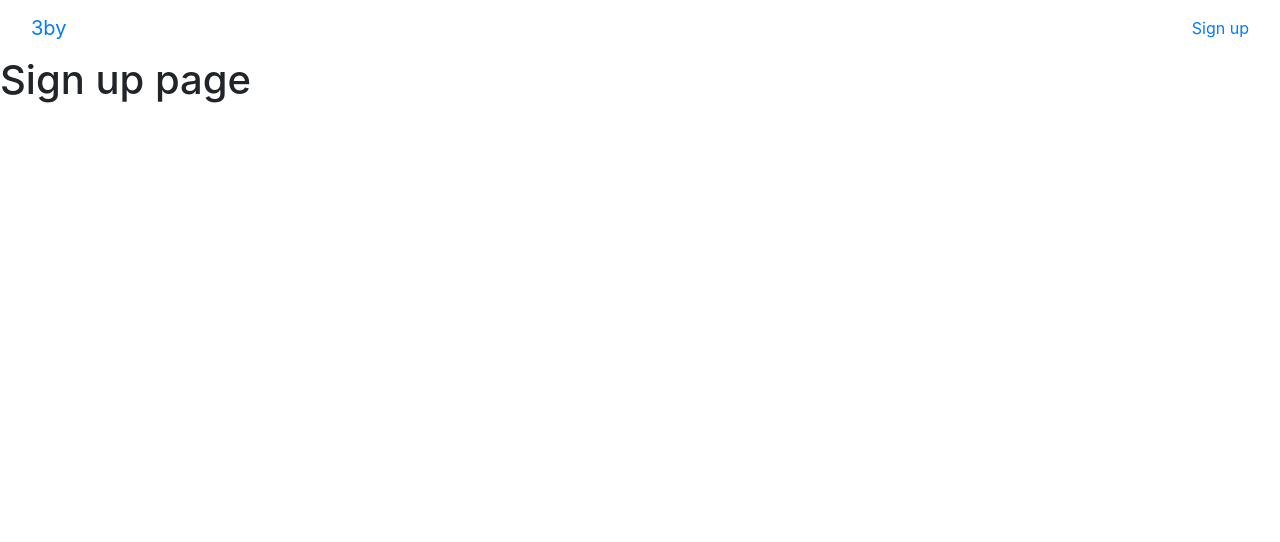
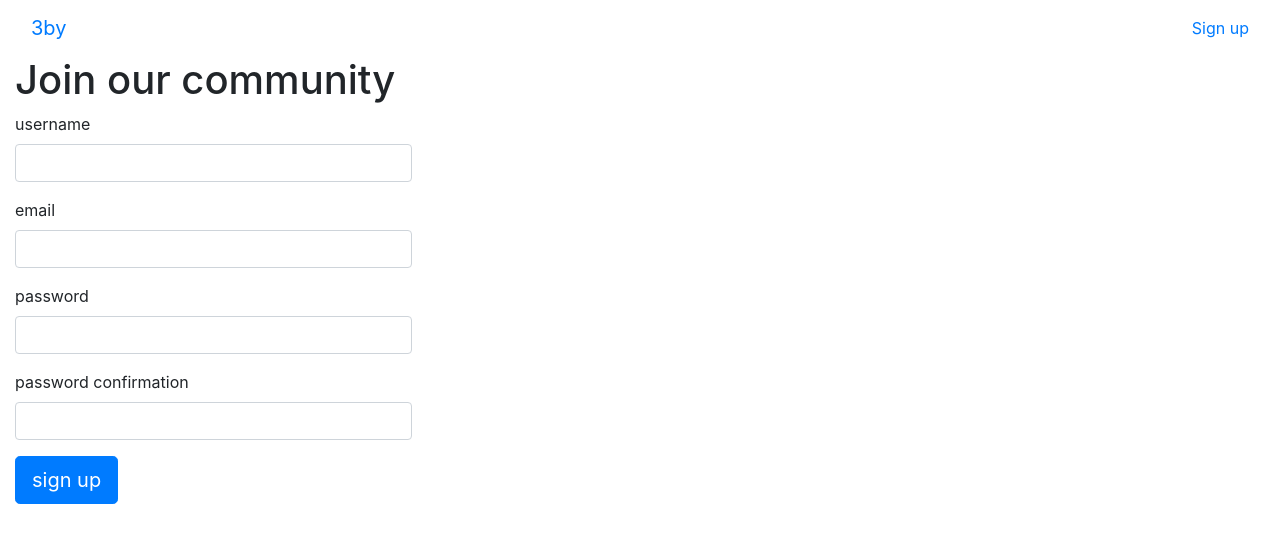
Before and after one commit to afre92/3by_web, a React (Create React App) app: page /signup in a window 1280 px wide. Shown: the top 542 px of the page. Built offline with nearby package versions, Linux system fonts and the light colour scheme.

Commit message:
sign form added

```diff
--- /dev/null
+++ b/src/components/signup/SignupForm.js
@@ -0,0 +1,80 @@
+import React, { Component } from 'react'
+
+export default class SignupForm extends Component {
+  constructor(props){
+    super(props)
+    this.state = {
+      username: '',
+      email: '',
+      password: '',
+      password_confirmation: ''
+    }
+
+    this.onChange = this.onChange.bind(this);
+    this.onSubmit = this.onSubmit.bind(this);
+  }
+
+  onChange(e){
+    this.setState({
+      [e.target.name]: e.target.value
+    })
+  }
+
+  onSubmit(e){
+    e.preventDefault();
+    console.log(this.state)
+  }
+
+  render() {
+    return (
+      <form onSubmit={this.onSubmit}>
+        <h1>Join our community</h1>
+        <div className="form-group">
+          <label className="control-label">username</label>
+          <input
+            onChange={this.onChange}
+            type="text"
+            name="username"
+            className="form-control"
+          />
+        </div>
+
+        <div className="form-group">
+          <label className="control-label">email</label>
+          <input
+            onChange={this.onChange}
+            type="text"
+            name="email"
+            className="form-control"
+          />
+        </div>
+
+        <div className="form-group">
+          <label className="control-label">password</label>
+          <input
+            onChange={this.onChange}
+            type="password"
+            name="password"
+            className="form-control"
+          />
+        </div>
+
+        <div className="form-group">
+          <label className="control-label">password confirmation</label>
+          <input
+            onChange={this.onChange}
+            type="password"
+            name="password_confirmation"
+            className="form-control"
+          />
+        </div>
+        <div className="form-group">
+          <button className="btn btn-primary btn-lg">
+            sign up
+          </button>
+        </div>
+
+      </form>
+    )
+  }
+}
--- a/src/components/signup/SignupPage.js
+++ b/src/components/signup/SignupPage.js
@@ -1,10 +1,13 @@
 import React, { Component } from 'react'
+import SignupForm from './SignupForm'
 
 class SignupPage extends Component {
   render() {
     return (
-      <div>
-        <h1>Sign up page</h1>
+      <div className="" >
+        <div className="col-md-4 col-md-offset-4">
+          <SignupForm />
+        </div>
       </div>
     )
   }
```
